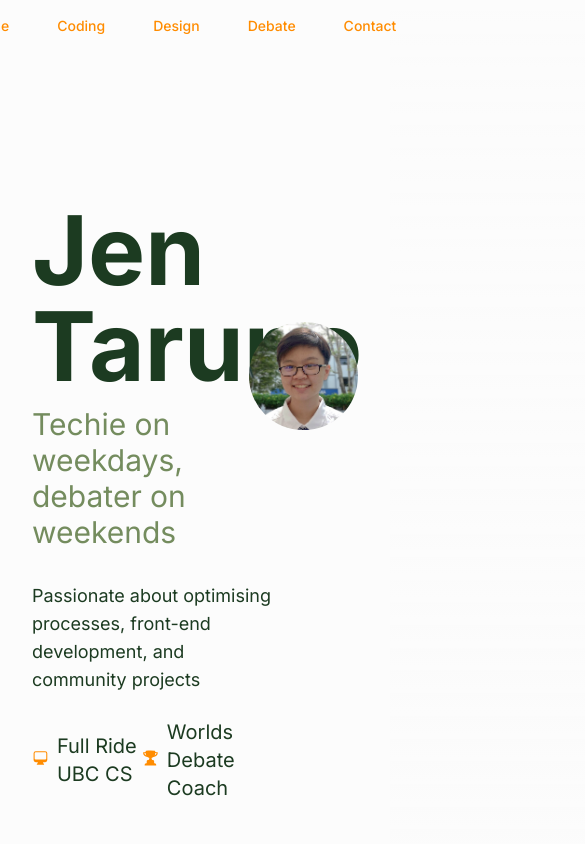
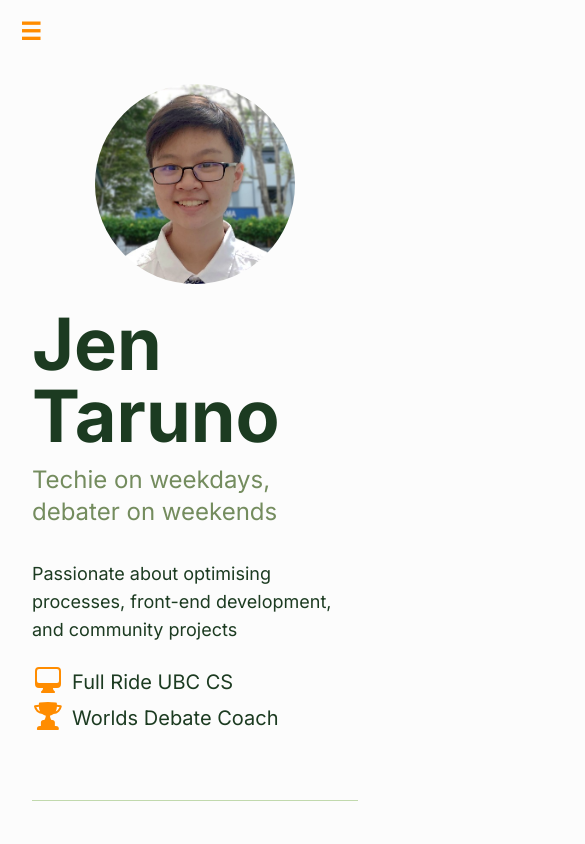
Before and after one commit to jentaruno/jentaruno.github.io, a Next.js app in the folder portfolio/portfolio/: page / in a window 390 px wide. Shown: the top 844 px of the page, 585 px wide, since content can reach past the window. Built offline with nearby package versions, Linux system fonts and the light colour scheme.

Commit message:
Responsive

```diff
--- a/portfolio/portfolio/app/layout.tsx
+++ b/portfolio/portfolio/app/layout.tsx
@@ -18,7 +18,7 @@ export default function RootLayout({
     return (
         <html lang="en">
         <body className={inter.className}>
-        <div className="flex flex-col items-center px-8 lg:px-20 py-2 bg-white">
+        <div className="flex flex-row justify-center bg-white">
             <PageNavs/>
         </div>
         {children}
--- a/portfolio/portfolio/app/page.tsx
+++ b/portfolio/portfolio/app/page.tsx
@@ -8,9 +8,9 @@ import {SectionHeading} from "@/components/reusable/sectionHeading";
 export default function Home() {
     return (
         <main className={'flex flex-col bg-white'}>
-            <div className="flex flex-col items-center px-8 lg:px-20 py-4 bg-white">
+            <div className="flex flex-col items-center px-8 lg:px-20 bg-white">
                 <div className={'w-full lg:w-3/4 grid grid-cols-1 divide-y divide-green-200'}>
-                    <div className={'flex flex-col min-h-screen justify-center'}>
+                    <div className={'flex flex-col min-h-[80vh] justify-center'}>
                         <Intro/>
                     </div>
                     <div className={'flex flex-col py-20'}>
--- a/portfolio/portfolio/components/featuredDebate.tsx
+++ b/portfolio/portfolio/components/featuredDebate.tsx
@@ -20,7 +20,7 @@ export default function FeaturedDebate() {
                 ]}
             />
             <motion.div
-                className={'flex flex-row justify-center grid grid-cols-2 divide-x divide-green-200'}
+                className={'my-8 md:my-0 flex flex-row h-24 justify-center grid grid-cols-2 divide-x divide-green-200'}
                 initial={{height: 0}}
                 whileInView={{height: '6rem'}}
                 transition={{duration: 0.4, delay: 0.3}}
--- a/portfolio/portfolio/components/intro.tsx
+++ b/portfolio/portfolio/components/intro.tsx
@@ -8,24 +8,8 @@ import {motion} from "framer-motion";
 export default function Intro() {
     return (
         <div className={'text-left'}>
-            <div className={'flex justify-between'}>
-                <div className={'w-2/3'}>
-                    <motion.div
-                        initial={{opacity: 0, y: 50}}
-                        whileInView={{opacity: 1, y: 0}}
-                        transition={{type: "spring", stiffness: 70}}
-                    >
-                        <p className={'text-8xl font-bold'}>
-                            Jen Taruno
-                        </p>
-                        <h3 className={'mt-3 text-green-600'}>
-                            Techie on weekdays,
-                            <br/>
-                            debater on weekends
-                        </h3>
-                    </motion.div>
-                </div>
-                <div className={'w-1/3 flex justify-center items-center align-middle'}>
+            <div className={'flex flex-col md:flex-row justify-between items-center'}>
+                <div className={'w-full md:w-1/3 flex justify-center items-start md:items-center mb-4'}>
                     <motion.div
                         initial={{opacity: 0, scale: 0.8}}
                         whileInView={{opacity: 1, scale: 1}}
@@ -40,8 +24,19 @@ export default function Intro() {
                         />
                     </motion.div>
                 </div>
-            </div>
-            <div className={'w-3/4'}>
+                <div className={'w-full md:w-2/3'}>
+                    <motion.div
+                        initial={{opacity: 0, y: 50}}
+                        whileInView={{opacity: 1, y: 0}}
+                        transition={{type: "spring", stiffness: 70}}
+                    >
+                        <p className={'text-7xl md:text-8xl font-bold'}>
+                            Jen Taruno
+                        </p>
+                        <h4 className={'mt-3 text-green-600'}>
+                            Techie on weekdays, debater on weekends
+                        </h4>
+                    </motion.div>
                     <motion.div
                         initial={{opacity: 0, y: 50}}
                         whileInView={{opacity: 1, y: 0}}
@@ -50,8 +45,8 @@ export default function Intro() {
                         <p className={'mt-8'}>
                             Passionate about optimising processes, front-end development, and community projects
                         </p>
-                    <div className={'w-full flex justify-between mt-4'}>
-                        <div className={'flex flex-row items-center'}>
+                        <div className={'w-full flex flex-wrap justify-between mt-4 mb-16 md:mb-0'}>
+                            <div className={'flex flex-row items-center mr-8'}>
                                 <ComputerDesktopIcon
                                     className={'h-8 w-8 mr-2 fill-orange-700'}/>
                                 <h5>Full Ride UBC CS</h5>
@@ -65,5 +60,6 @@ export default function Intro() {
                     </motion.div>
                 </div>
             </div>
+        </div>
     )
 }
--- a/portfolio/portfolio/components/reusable/pageNavs.tsx
+++ b/portfolio/portfolio/components/reusable/pageNavs.tsx
@@ -1,15 +1,29 @@
-export default function PageNavs() {
+'use client'
+import React, {useState} from 'react';
+import {motion} from "framer-motion";
+
+const Navbar = () => {
+    const [showMenu, setShowMenu] = useState(false);
+
+    const toggleMenu = () => {
+        setShowMenu(!showMenu);
+    };
+
     return (
-        <div className={'text-orange-700 text-sm font-bold'}>
-            <ul className="flex">
+        <div
+            className={`w-full flex flex-row sm:justify-center text-sm font-bold bg-white ${
+                showMenu ? 'drop-shadow-lg' : 'drop-shadow-none'
+            }`}>
+            <div className={'hidden sm:block text-orange-700 text-sm font-bold'}>
+                <ul className="flex flex-row flex-wrap justify-center gap-1">
                     {[
                         ['Home', '/'],
                         ['Coding', 'https://github.com/jentaruno'],
                         ['Design', 'https://www.instagram.com/jentaruno/'],
                         ['Debate', 'https://disputandum.com/'],
                         ['Contact', '/contact'],
-                ].map(([title, url]) => (
-                    <li className={'mr-6'}>
+                    ].map(([title, url], i) => (
+                        <li key={`nav-${i}`} className={'mr-6'}>
                             <a href={url}
                                className="rounded-lg px-3 py-2 text-slate-700 font-medium hover:bg-slate-100 hover:text-slate-900">
                                 {title}
@@ -18,5 +32,56 @@ export default function PageNavs() {
                     ))}
                 </ul>
             </div>
-    )
-}
+            <div className="block sm:hidden flex flex-row items-center pl-2 pb-2">
+                <div>
+                    <button
+                        className="text-orange-700 px-3 text-2xl"
+                        onClick={toggleMenu}
+                    >
+                        &#9776;
+                    </button>
+                </div>
+                <div className={showMenu ? 'block' : 'hidden'}>
+                    <motion.ul
+                        initial={{height: 0}}
+                        whileInView={{height: 'auto'}}
+                        exit={{height: 0}}
+                        className={`mb-2 flex-col sm:mb-0 sm:gap-1`}
+                    >
+                        {[
+                            ['Home', '/'],
+                            ['Coding', 'https://github.com/jentaruno'],
+                            ['Design', 'https://www.instagram.com/jentaruno/'],
+                            ['Debate', 'https://disputandum.com/'],
+                            ['Contact', '/contact'],
+                        ].map(([title, url], i) => (
+                            <motion.div
+                                initial={{opacity: 0}}
+                                whileInView={{opacity: 1}}
+                                exit={{opacity: 0}}
+                                transition={{duration: 0.1, delay: 0.1 * i}}
+                            >
+                                <li
+                                    key={`nav-${i}`}
+                                    className={`${
+                                        showMenu ? 'mb-2' : 'mr-6'
+                                    } sm:mb-0`}
+                                    onClick={() => setShowMenu(false)}
+                                >
+                                    <a
+                                        href={url}
+                                        className="rounded-lg block px-3 py-2 hover:bg-slate-100 font-medium text-green-900 hover:text-orange-700"
+                                    >
+                                        {title}
+                                    </a>
+                                </li>
+                            </motion.div>
+                        ))}
+                    </motion.ul>
+                </div>
+            </div>
+        </div>
+    );
+};
+
+export default Navbar;
--- a/portfolio/portfolio/components/reusable/sectionHeading.tsx
+++ b/portfolio/portfolio/components/reusable/sectionHeading.tsx
@@ -6,7 +6,7 @@ export function SectionHeading(props: { text: string }) {
     const words = props.text.split(" ");
 
     return (
-        <div className={"text-3xl text-green-600 text-center"}>
+        <div className={"flex flex-row flex-wrap text-3xl text-green-600 justify-center"}>
             {words.map((e, i) =>
                 <motion.span
                     className={'mr-2'}
```
Also changed, not shown: portfolio/portfolio/components/featuredDesign.tsx (+6 -5 lines), portfolio/portfolio/components/reusable/debateHero.tsx (+7 -6 lines), portfolio/portfolio/components/reusable/contact.tsx (renamed from portfolio/portfolio/components/reusable/contact.jsx). Lines whose indentation alone changed are shown as unchanged.
